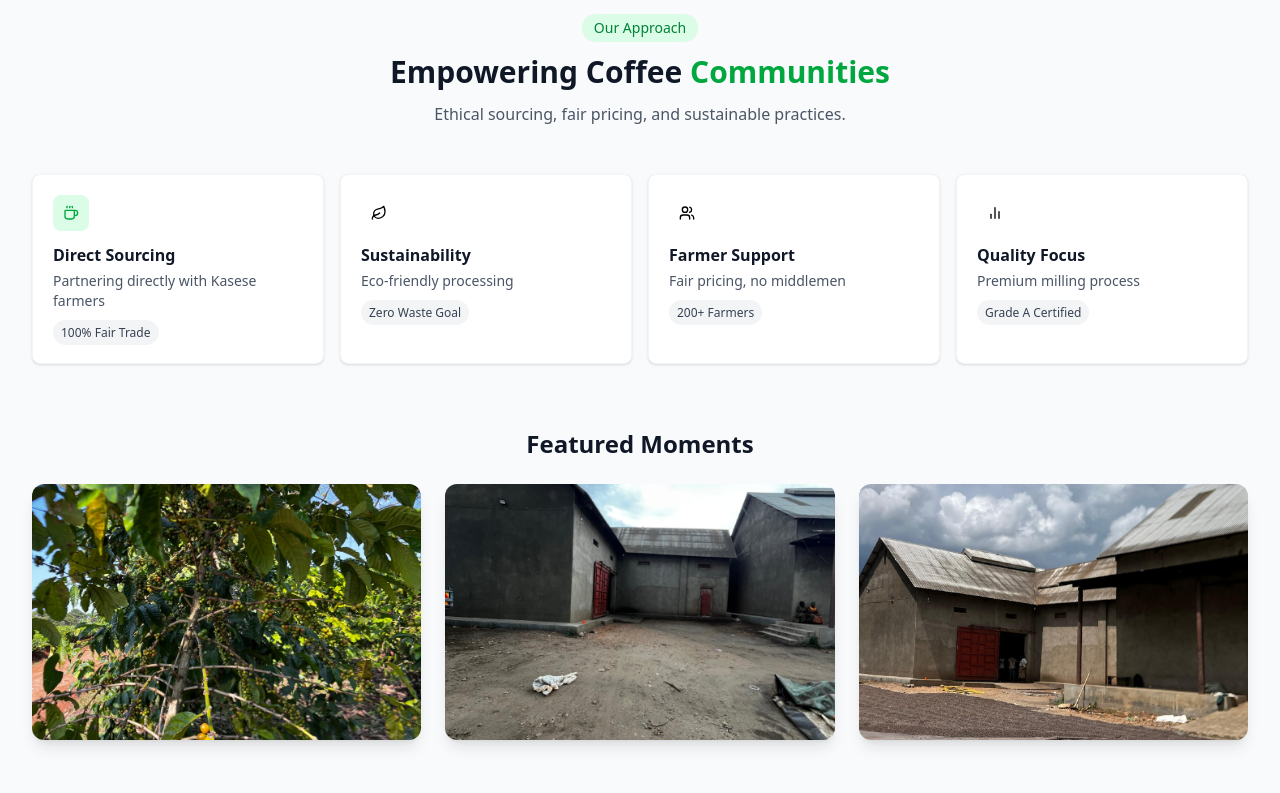
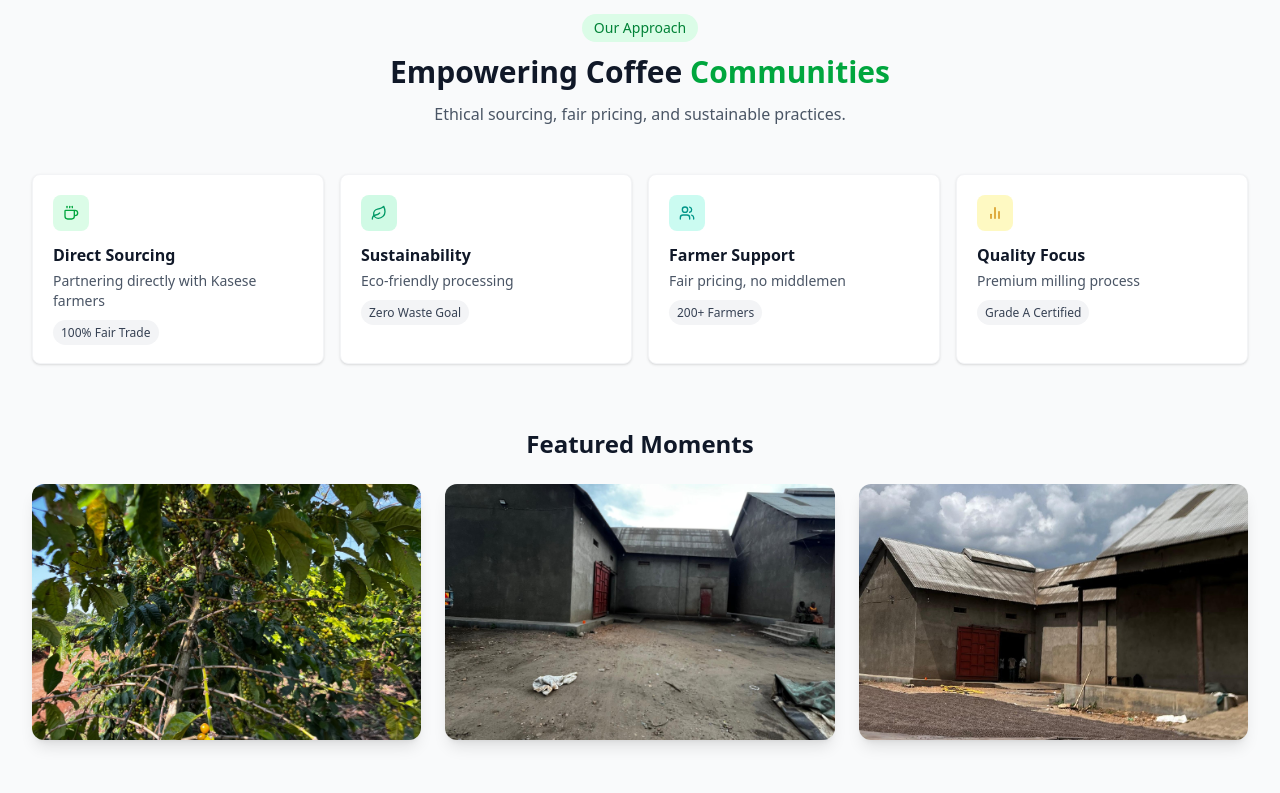
Before and after one commit to atwanzireT/greatpearl, a Next.js app: page / in a window 1280 px wide. Shown: the part 2000-2793 px from the top of the page. Built offline with nearby package versions, Linux system fonts and the light colour scheme.

Commit message:
for hosting

```diff
--- a/components/strategy.tsx
+++ b/components/strategy.tsx
@@ -1,6 +1,6 @@
 'use client'
 
-import React, { useState, useRef } from 'react'
+import React, { useState, useEffect } from 'react'
 import { Coffee, Leaf, Users, BarChart2, Award, Globe, X, ChevronLeft, ChevronRight, ZoomIn, Filter } from 'lucide-react'
 import { motion, Variants, AnimatePresence } from 'framer-motion'
 import Image from 'next/image'
@@ -34,28 +34,32 @@ const StrategySection = () => {
             title: "Direct Sourcing",
             description: "Partnering directly with Kasese farmers",
             stats: "100% Fair Trade",
-            color: "green"
+            bgColor: "bg-green-100 dark:bg-green-900/20",
+            textColor: "text-green-600 dark:text-green-400"
         },
         {
             icon: Leaf,
             title: "Sustainability",
             description: "Eco-friendly processing",
             stats: "Zero Waste Goal",
-            color: "emerald"
+            bgColor: "bg-emerald-100 dark:bg-emerald-900/20",
+            textColor: "text-emerald-600 dark:text-emerald-400"
         },
         {
             icon: Users,
             title: "Farmer Support",
             description: "Fair pricing, no middlemen",
             stats: "200+ Farmers",
-            color: "teal"
+            bgColor: "bg-teal-100 dark:bg-teal-900/20",
+            textColor: "text-teal-600 dark:text-teal-400"
         },
         {
             icon: BarChart2,
             title: "Quality Focus",
             description: "Premium milling process",
             stats: "Grade A Certified",
-            color: "yellow"
+            bgColor: "bg-yellow-100 dark:bg-yellow-900/20",
+            textColor: "text-yellow-600 dark:text-yellow-400"
         }
     ]
 
@@ -241,7 +245,7 @@ const StrategySection = () => {
     }
 
     // Handle keyboard navigation
-    React.useEffect(() => {
+    useEffect(() => {
         const handleKeyDown = (e: KeyboardEvent) => {
             if (selectedImage === null) return
 
@@ -297,7 +301,7 @@ const StrategySection = () => {
                             variants={itemVariants}
                             whileHover={{ y: -3 }}
                         >
-                            <div className={`w-9 h-9 rounded-lg bg-${pillar.color}-100 dark:bg-${pillar.color}-900/20 text-${pillar.color}-600 dark:text-${pillar.color}-400 flex items-center justify-center mb-3`}>
+                            <div className={`w-9 h-9 rounded-lg ${pillar.bgColor} ${pillar.textColor} flex items-center justify-center mb-3`}>
                                 <pillar.icon className="w-4 h-4" />
                             </div>
                             <h3 className="font-semibold text-gray-900 dark:text-white mb-1">{pillar.title}</h3>
@@ -328,13 +332,13 @@ const StrategySection = () => {
                                 whileHover={{ scale: 1.02 }}
                                 transition={{ duration: 0.3 }}
                             >
-                                <div className="aspect-w-16 aspect-h-9">
+                                <div className="relative h-64 w-full">
                                     <Image
                                         src={image.src}
                                         alt={image.alt}
-                                        width={600}
-                                        height={400}
-                                        className="object-cover w-full h-64 transition-transform duration-500 group-hover:scale-110"
+                                        fill
+                                        sizes="(max-width: 768px) 100vw, (max-width: 1200px) 50vw, 33vw"
+                                        className="object-cover transition-transform duration-500 group-hover:scale-110"
                                     />
                                 </div>
                                 <div className="absolute inset-0 bg-gradient-to-t from-black/80 via-black/20 to-transparent opacity-0 group-hover:opacity-100 transition-opacity duration-300 flex flex-col justify-end p-6">
@@ -399,13 +403,13 @@ const StrategySection = () => {
                                     className="group relative overflow-hidden rounded-lg shadow-md bg-white dark:bg-gray-900"
                                     whileHover={{ scale: 1.03 }}
                                 >
-                                    <div className="aspect-w-4 aspect-h-3">
+                                    <div className="relative h-64 w-full">
                                         <Image
                                             src={image.src}
                                             alt={image.alt}
-                                            width={400}
-                                            height={300}
-                                            className="object-cover w-full h-64 transition-transform duration-500 group-hover:scale-110 cursor-pointer"
+                                            fill
+                                            sizes="(max-width: 640px) 100vw, (max-width: 1024px) 50vw, 25vw"
+                                            className="object-cover transition-transform duration-500 group-hover:scale-110 cursor-pointer"
                                             onClick={() => setSelectedImage(image.id - 1)}
                                         />
                                     </div>
@@ -429,7 +433,7 @@ const StrategySection = () => {
                             <button
                                 onClick={() => setCurrentPage(prev => Math.max(1, prev - 1))}
                                 disabled={currentPage === 1}
-                                className="px-4 py-2 rounded-lg bg-gray-100 dark:bg-gray-800 text-gray-700 dark:text-gray-300 disabled:opacity-50"
+                                className="px-4 py-2 rounded-lg bg-gray-100 dark:bg-gray-800 text-gray-700 dark:text-gray-300 disabled:opacity-50 disabled:cursor-not-allowed"
                             >
                                 Previous
                             </button>
@@ -439,7 +443,7 @@ const StrategySection = () => {
                             <button
                                 onClick={() => setCurrentPage(prev => Math.min(totalPages, prev + 1))}
                                 disabled={currentPage === totalPages}
-                                className="px-4 py-2 rounded-lg bg-gray-100 dark:bg-gray-800 text-gray-700 dark:text-gray-300 disabled:opacity-50"
+                                className="px-4 py-2 rounded-lg bg-gray-100 dark:bg-gray-800 text-gray-700 dark:text-gray-300 disabled:opacity-50 disabled:cursor-not-allowed"
                             >
                                 Next
                             </button>
@@ -458,14 +462,14 @@ const StrategySection = () => {
                             onClick={() => setSelectedImage(null)}
                         >
                             <button
-                                className="absolute top-4 right-4 text-white p-2 hover:bg-white/10 rounded-full"
+                                className="absolute top-4 right-4 text-white p-2 hover:bg-white/10 rounded-full z-10"
                                 onClick={() => setSelectedImage(null)}
                             >
                                 <X className="w-8 h-8" />
                             </button>
 
                             <button
-                                className="absolute left-4 top-1/2 transform -translate-y-1/2 text-white p-2 hover:bg-white/10 rounded-full disabled:opacity-50"
+                                className="absolute left-4 top-1/2 transform -translate-y-1/2 text-white p-2 hover:bg-white/10 rounded-full z-10 disabled:opacity-50 disabled:cursor-not-allowed"
                                 onClick={(e) => { e.stopPropagation(); handlePrev(); }}
                                 disabled={selectedImage === 0}
                             >
@@ -473,28 +477,33 @@ const StrategySection = () => {
                             </button>
 
                             <button
-                                className="absolute right-4 top-1/2 transform -translate-y-1/2 text-white p-2 hover:bg-white/10 rounded-full disabled:opacity-50"
+                                className="absolute right-4 top-1/2 transform -translate-y-1/2 text-white p-2 hover:bg-white/10 rounded-full z-10 disabled:opacity-50 disabled:cursor-not-allowed"
                                 onClick={(e) => { e.stopPropagation(); handleNext(); }}
                                 disabled={selectedImage === galleryImages.length - 1}
                             >
                                 <ChevronRight className="w-8 h-8" />
                             </button>
 
-                            <div className="relative max-w-5xl max-h-[90vh]" onClick={(e) => e.stopPropagation()}>
+                            <div className="relative max-w-5xl max-h-[90vh] w-full" onClick={(e) => e.stopPropagation()}>
                                 <motion.div
                                     key={selectedImage}
                                     initial={{ opacity: 0, scale: 0.9 }}
                                     animate={{ opacity: 1, scale: 1 }}
                                     exit={{ opacity: 0, scale: 0.9 }}
-                                    className="relative"
+                                    className="relative w-full h-full flex items-center justify-center"
                                 >
+                                    {selectedImage !== null && (
+                                        <>
+                                            <div className="relative w-full h-[70vh]">
                                                 <Image
                                                     src={galleryImages[selectedImage].src}
                                                     alt={galleryImages[selectedImage].alt}
-                                        width={1200}
-                                        height={800}
-                                        className="max-h-[70vh] w-auto object-contain"
+                                                    fill
+                                                    sizes="100vw"
+                                                    className="object-contain"
+                                                    priority
                                                 />
+                                            </div>
                                             <div className="absolute bottom-0 left-0 right-0 bg-gradient-to-t from-black/80 to-transparent p-6">
                                                 <h3 className="text-white text-xl font-bold mb-2">
                                                     {galleryImages[selectedImage].caption}
@@ -503,6 +512,8 @@ const StrategySection = () => {
                                                     {selectedImage + 1} of {galleryImages.length} • {galleryImages[selectedImage].category}
                                                 </p>
                                             </div>
+                                        </>
+                                    )}
                                 </motion.div>
                             </div>
                         </motion.div>
```
Lines whose indentation alone changed are shown as unchanged.
